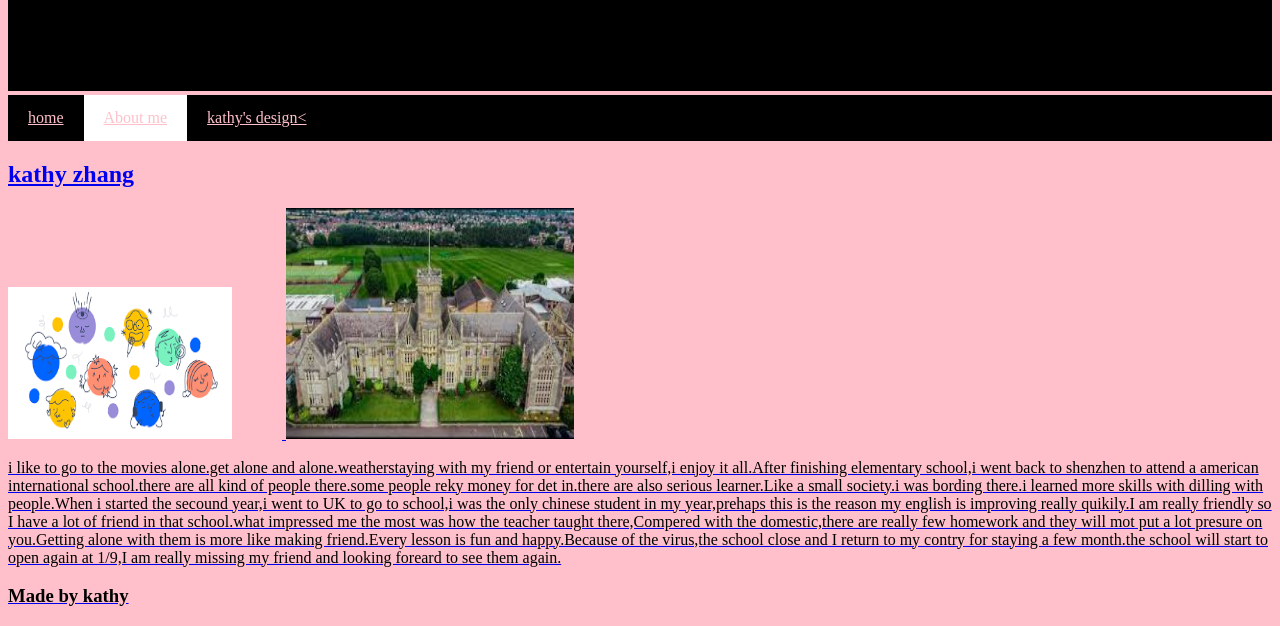
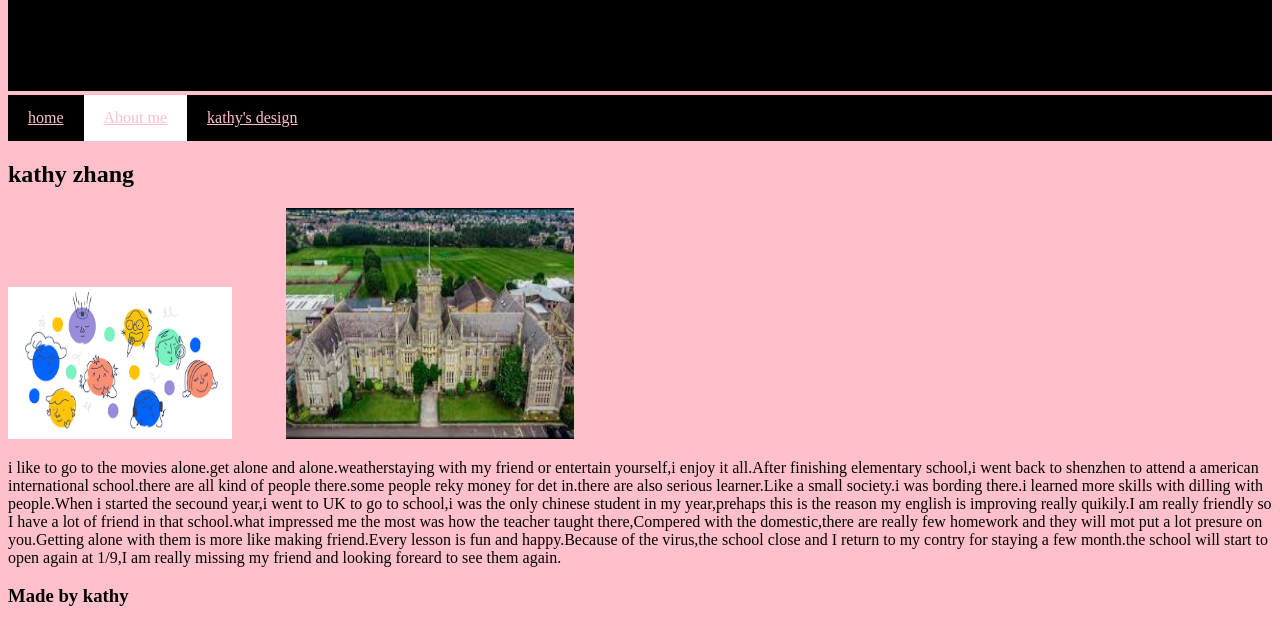
Before and after one commit to kathyrobo/kathyrobo.github.io, a plain HTML site: page aboutme.html in a window 1280 px wide. Shown: the part 211-837 px from the top of the page. Drawn offline with Linux system fonts and the light colour scheme.

Commit message:
Fixed bugs

```diff
--- a/aboutme.html
+++ b/aboutme.html
@@ -1,7 +1,6 @@
 <!DOCTYPE html>
 <html>
 <head>
-
   <title>kathy's website</title>
   <link rel="stylesheet" href= "index.css">
 </head>
@@ -9,18 +8,18 @@
 <body>
 
     <div class="top-header">
-
         <p class="topp"> <b>something</b> about kathy.</p>
         <h1> kathy's website</h1>
+    </div>
 
-</div>
     <div class="white"></div>
+
     <div class="bar">
 
         <a href="index.html"> home</a>
 
         <a href="aboutme.html" class="active"> About me</a>
-    <a href="art.html"> kathy's design<
+        <a href="art.html"> kathy's design</a>
 
     </div>
     <div class="about me">
@@ -33,8 +32,11 @@
 
         <img src="Unknown3.jpeg" height=300px class="picture2">
 
-    <p>i like to go to the movies alone.get alone and alone.weatherstaying with my friend or entertain yourself,i enjoy it all.After finishing elementary school,i went back to shenzhen to attend a american international school.there are all kind of people there.some people reky money for det in.there are also serious learner.Like a small society.i was bording there.i learned more skills with dilling with people.When i started the secound year,i went to UK to go to school,i was the only chinese student in my year,prehaps this is the reason my english is improving really quikily.I am really friendly so I have a lot of friend in that school.what impressed me the most was how the teacher taught there,Compered with the domestic,there are really few homework and they will mot put a lot presure on you.Getting alone with them is more like making friend.Every lesson is fun and happy.Because of the virus,the school close and I return to my contry for staying a few month.the school will start to open again at 1/9,I am really missing my friend and looking foreard to see them again.   </p>
+        <p>
+            i like to go to the movies alone.get alone and alone.weatherstaying with my friend or entertain yourself,i enjoy it all.After finishing elementary school,i went back to shenzhen to attend a american international school.there are all kind of people there.some people reky money for det in.there are also serious learner.Like a small society.i was bording there.i learned more skills with dilling with people.When i started the secound year,i went to UK to go to school,i was the only chinese student in my year,prehaps this is the reason my english is improving really quikily.I am really friendly so I have a lot of friend in that school.what impressed me the most was how the teacher taught there,Compered with the domestic,there are really few homework and they will mot put a lot presure on you.Getting alone with them is more like making friend.Every lesson is fun and happy.Because of the virus,the school close and I return to my contry for staying a few month.the school will start to open again at 1/9,I am really missing my friend and looking foreard to see them again.
+        </p>
 
         <h3>Made by kathy</h3>
+    </div>
 </body>
 </html>
```
Also changed, not shown: index.html (indentation only), 1 other file. Lines whose indentation alone changed are shown as unchanged.
